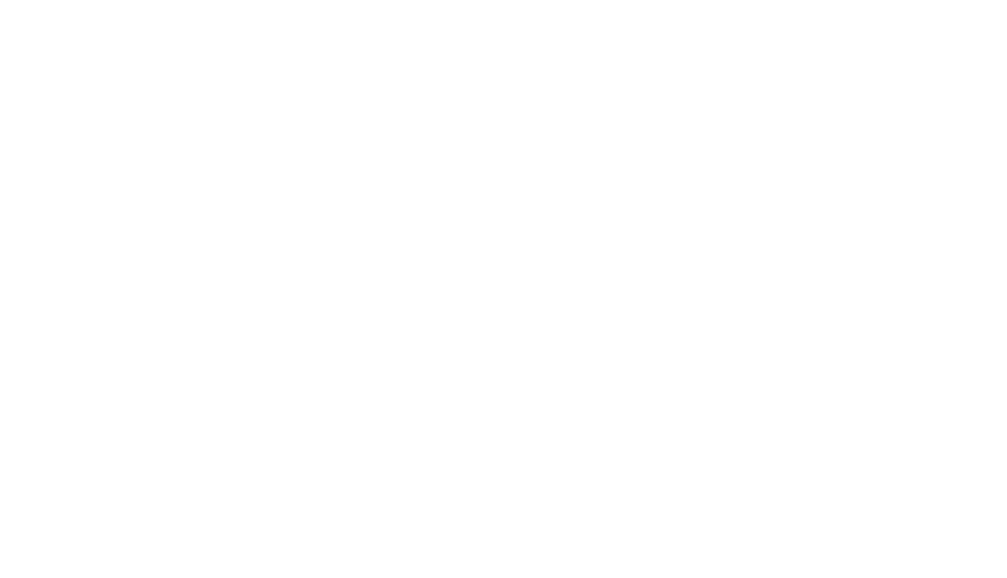
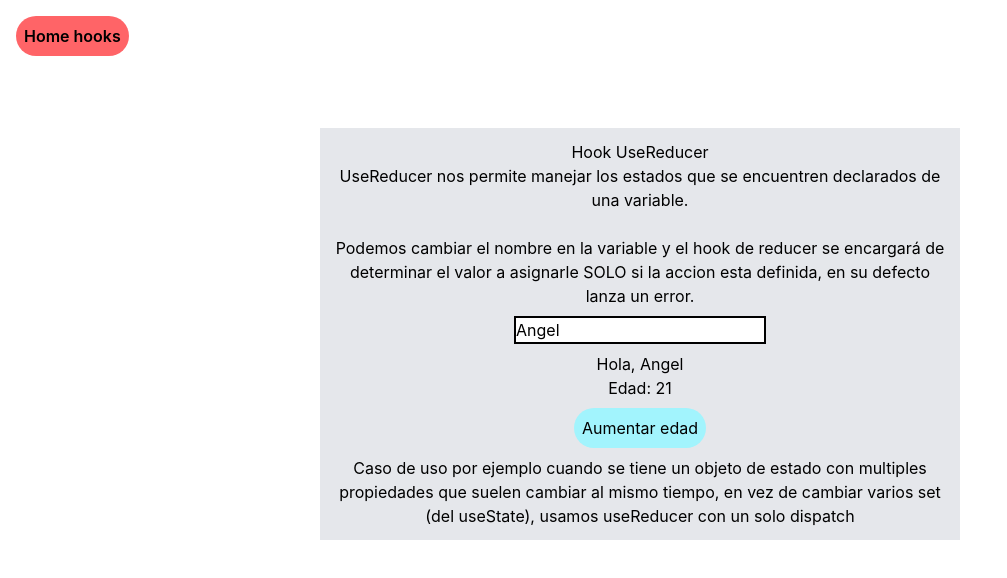
Before and after one commit to Jhosett/Prueba_React_Instalacion, a React app in the folder frontend/: page /useReducer in a window 1280 px wide. Before the commit this address had no page. Shown: the top 578 px of the page, without its empty margins (0-1007 px from the left). Built offline with nearby package versions, Linux system fonts and the light colour scheme; the HTML template or start-up script is replaced by a standard one.

Commit message:
agregado useReducer, modificado useState

```diff
--- a/frontend/src/App.jsx
+++ b/frontend/src/App.jsx
@@ -15,6 +15,7 @@ import HookUseDeferredValue from './playground/HookUseDeferredValue'
 import HookUseEffect from './playground/HookUseEffect'
 import HookUseLayoutEffect from './playground/HookUseLayoutEffect'
 import HookUseInsertionEffect from './playground/HookUseInsertionEffect'
+import HookUseReducer from './playground/HookUseReducer'
 
 function App() {
   return (
@@ -33,6 +34,7 @@ function App() {
         <Route path='/useEffect' element={<HookUseEffect/>}></Route>
         <Route path='/useLayoutEffect' element={<HookUseLayoutEffect/>}></Route>
         <Route path='/useInsertionEffect' element={<HookUseInsertionEffect/>}></Route>
+        <Route path='/useReducer' element={<HookUseReducer/>}></Route>
       </Routes>
     </BrowserRouter>
   )
--- a/frontend/src/components/HookTable.jsx
+++ b/frontend/src/components/HookTable.jsx
@@ -6,10 +6,16 @@ export default function HookTable() {
   //Información de contenido de la tabla de Hooks
   const hooks = [
     {
-    hook: "useState",
-    ruta: "/useState",
-    descripcion: "Permite usar estado en componentes funcionales",
-    categoria: "Estado"
+      hook: "useState",
+      ruta: "/useState",
+      descripcion: "Permite usar estado en componentes funcionales",
+      categoria: "Estado"
+    },
+    {
+      hook: "useReducer",
+      ruta: "/useReducer",
+      descripcion: "Es un Hook de React que te permite agregar un reducer a tu componente.",
+      categoria: "Estado"
     },
     {
       hook: "useNavigate",
--- /dev/null
+++ b/frontend/src/playground/HookUseReducer.jsx
@@ -0,0 +1,71 @@
+import { useReducer } from 'react'
+import { useNavigate } from 'react-router-dom'
+
+function HookUseReducer() {
+    const navigate = useNavigate()
+
+    const reducer = (state, action) => {
+        switch (action.type) {
+            case 'incrementar_edad':
+                return {
+                    name: state.name,
+                    age: state.age + 1
+                }
+            case 'cambiar_nombre':
+                return {
+                    name: action.nextName,
+                    age: state.age
+                }
+        }
+
+        throw Error('accion desconocida')
+    }
+
+    const initial_state = {name: 'Angel', age: 21}
+
+    const [state, dispatch] = useReducer(reducer, initial_state )
+
+    const handleReturn = () => {
+        navigate(-1)
+    }
+
+    function handleInputChange(e) {
+        dispatch({
+        type: 'cambiar_nombre',
+        nextName: e.target.value
+        })
+    }
+
+  return (
+    <>
+    <div className='grid'>
+        <button onClick={handleReturn} className='p-2 bg-red-400 rounded-3xl m-4 font-semibold absolute '>
+            <p>Home hooks</p>
+        </button>
+    </div>
+        <div className='text-center bg-gray-200 w-[50%] mx-auto mt-[10%]'>
+            <div className='p-3'>
+                <h1>Hook UseReducer</h1>
+                <p>UseReducer nos permite manejar los estados que se encuentren declarados de una variable.</p>
+                <br />
+                <p>Podemos cambiar el nombre en la variable y el hook de reducer se encargará de determinar el valor a asignarle SOLO si la accion esta definida, en su defecto lanza un error.</p>
+                <input
+                    value={state.name}
+                    onChange={handleInputChange}
+                    className='border-2 bg-white my-2'
+                    />
+                <h1>Hola, {state.name}</h1>
+                <p>Edad: {state.age}</p>
+                <div className=''>
+                <button onClick={() => {dispatch({ type: 'incrementar_edad'})}} className='rounded-3xl bg-cyan-200 p-2 m-2'>Aumentar edad</button>
+                </div>
+                <p>Caso de uso por ejemplo cuando se tiene un objeto de estado con multiples propiedades que suelen cambiar al mismo tiempo, en vez de cambiar varios set (del useState), usamos useReducer con un solo dispatch </p>
+            </div>
+
+
+        </div>
+    </>
+  )
+}
+
+export default HookUseReducer
--- a/frontend/src/playground/HookUseState.jsx
+++ b/frontend/src/playground/HookUseState.jsx
@@ -1,23 +1,44 @@
 import React from 'react'
 import { useState } from 'react'
+import { useNavigate } from 'react-router-dom'
 
 export default function HookUseState() {
     const [count, setCount] = useState(0)
+    const navigate = useNavigate()
 
     function aumentar() {
         setCount(count + 1);
     }
 
     function disminuir() {
+
         setCount(count - 1);
     }
 
+    const handleReturn = () => [
+        navigate(-1)
+    ]
+
   return (
-    <div>
-        <h1>HoookUseState</h1>
-        <h1>Contador = {count}</h1>
-        <button onClick={aumentar}>Aumentar</button>
-        <button onClick={disminuir}>Disminuir</button>
+    <>
+    <div className='grid'>
+        <button onClick={handleReturn} className='p-2 bg-red-400 rounded-3xl m-4 font-semibold absolute '>
+            <p>Home hooks</p>
+        </button>
     </div>
+        <div className='text-center bg-gray-200 w-[20%] mx-auto mt-[10%]'>
+            <div className='p-2'>
+                <h1>Hook UseState</h1>
+                <br />
+                <h1>Contador: {count}</h1>
+            </div>
+
+            <div className=''>
+                <button onClick={aumentar} className='rounded-3xl bg-cyan-200 p-2 m-2'>Aumentar</button>
+                <button onClick={disminuir} className='rounded-3xl bg-amber-200 p-2'>Disminuir</button>
+            </div>
+
+        </div>
+    </>
   )
 }
```
